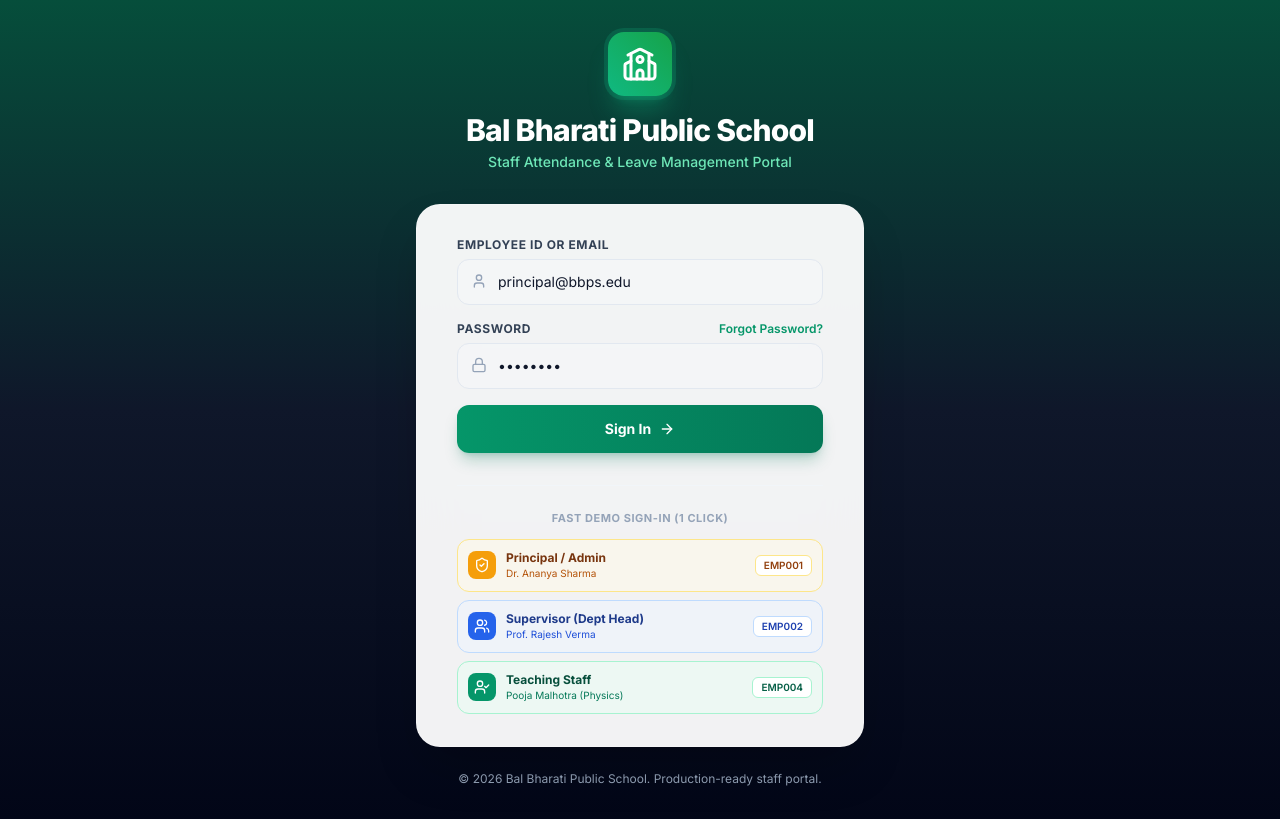
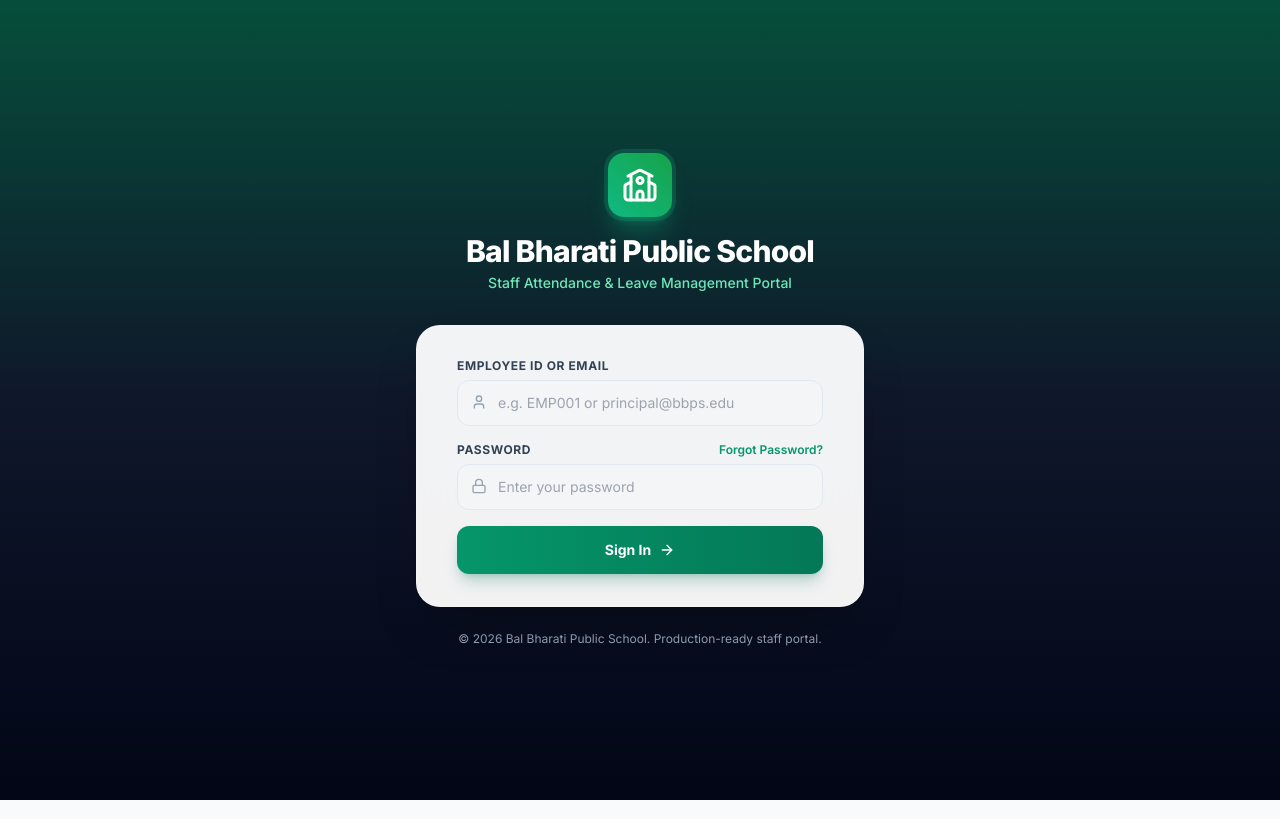
Before and after one commit to RohitBikkad/BBPS, a React (Vite) app in the folder frontend/: page / in a window 1280 px wide. Built offline with nearby package versions, Linux system fonts and the light colour scheme; no server answers.

Commit message:
Remove demo fast access buttons and prefilled credentials for production

```diff
--- a/frontend/src/pages/LoginPage.tsx
+++ b/frontend/src/pages/LoginPage.tsx
@@ -1,13 +1,12 @@
 import React, { useState } from 'react';
 import { useAuth } from '../context/AuthContext';
-import { School, Lock, User, AlertCircle, ArrowRight, ShieldCheck, Users, UserCheck, KeyRound, CheckCircle2 } from 'lucide-react';
+import { School, Lock, User, AlertCircle, ArrowRight, KeyRound, CheckCircle2 } from 'lucide-react';
 import api from '../api/client';
-import { Role } from '../types';
 
 export const LoginPage: React.FC = () => {
-  const { login, quickLoginAs } = useAuth();
-  const [username, setUsername] = useState<string>('principal@bbps.edu');
-  const [password, setPassword] = useState<string>('admin123');
+  const { login } = useAuth();
+  const [username, setUsername] = useState<string>('');
+  const [password, setPassword] = useState<string>('');
   const [loading, setLoading] = useState<boolean>(false);
   const [error, setError] = useState<string | null>(null);
 
@@ -27,18 +26,6 @@
       await login(username.trim(), password);
     } catch (err: any) {
       setError(err.response?.data?.message || 'Login failed. Please check your credentials.');
-    } finally {
-      setLoading(false);
-    }
-  };
-
-  const handleQuickLogin = async (role: Role) => {
-    setLoading(true);
-    setError(null);
-    try {
-      await quickLoginAs(role);
-    } catch (err: any) {
-      setError(err.response?.data?.message || 'Quick login failed');
     } finally {
       setLoading(false);
     }
@@ -153,72 +140,6 @@
 
           </form>
 
-          {/* Quick Demo Login Section */}
-          <div className="mt-8 pt-6 border-t border-slate-100">
-            <span className="text-[11px] font-bold text-slate-400 uppercase tracking-wider block text-center mb-3">
-              Fast Demo Sign-In (1 Click)
-            </span>
-
-            <div className="space-y-2">
-              <button
-                type="button"
-                onClick={() => handleQuickLogin('ROLE_PRINCIPAL')}
-                className="w-full flex items-center justify-between p-2.5 rounded-xl border border-amber-200 bg-amber-50/60 hover:bg-amber-100/70 text-left transition-colors"
-              >
-                <div className="flex items-center space-x-2.5">
-                  <div className="w-7 h-7 rounded-lg bg-amber-500 text-white flex items-center justify-center">
-                    <ShieldCheck className="w-4 h-4" />
-                  </div>
-                  <div>
-                    <div className="text-xs font-bold text-amber-900">Principal / Admin</div>
-                    <div className="text-[10px] text-amber-700">Dr. Ananya Sharma</div>
-                  </div>
-                </div>
-                <span className="text-[10px] bg-white px-2 py-0.5 rounded-md text-amber-800 font-semibold border border-amber-200">
-                  EMP001
-                </span>
-              </button>
-
-              <button
-                type="button"
-                onClick={() => handleQuickLogin('ROLE_SUPERVISOR')}
-                className="w-full flex items-center justify-between p-2.5 rounded-xl border border-blue-200 bg-blue-50/60 hover:bg-blue-100/70 text-left transition-colors"
-              >
-                <div className="flex items-center space-x-2.5">
-                  <div className="w-7 h-7 rounded-lg bg-blue-600 text-white flex items-center justify-center">
-                    <Users className="w-4 h-4" />
-                  </div>
-                  <div>
-                    <div className="text-xs font-bold text-blue-900">Supervisor (Dept Head)</div>
-                    <div className="text-[10px] text-blue-700">Prof. Rajesh Verma</div>
-                  </div>
-                </div>
-                <span className="text-[10px] bg-white px-2 py-0.5 rounded-md text-blue-800 font-semibold border border-blue-200">
-                  EMP002
-                </span>
-              </button>
-
-              <button
-                type="button"
-                onClick={() => handleQuickLogin('ROLE_STAFF')}
-                className="w-full flex items-center justify-between p-2.5 rounded-xl border border-emerald-200 bg-emerald-50/60 hover:bg-emerald-100/70 text-left transition-colors"
-              >
-                <div className="flex items-center space-x-2.5">
-                  <div className="w-7 h-7 rounded-lg bg-emerald-600 text-white flex items-center justify-center">
-                    <UserCheck className="w-4 h-4" />
-                  </div>
-                  <div>
-                    <div className="text-xs font-bold text-emerald-900">Teaching Staff</div>
-                    <div className="text-[10px] text-emerald-700">Pooja Malhotra (Physics)</div>
-                  </div>
-                </div>
-                <span className="text-[10px] bg-white px-2 py-0.5 rounded-md text-emerald-800 font-semibold border border-emerald-200">
-                  EMP004
-                </span>
-              </button>
-            </div>
-          </div>
-
         </div>
 
         {/* Footer info */}
```
